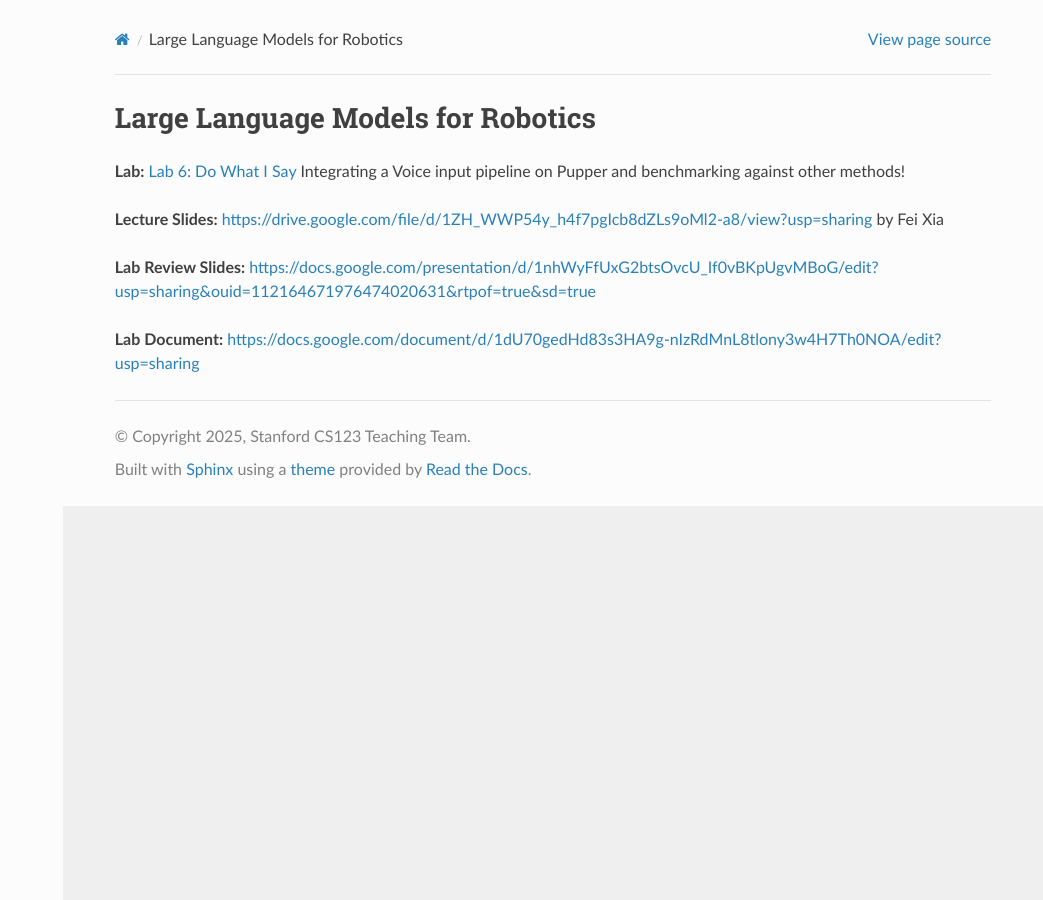
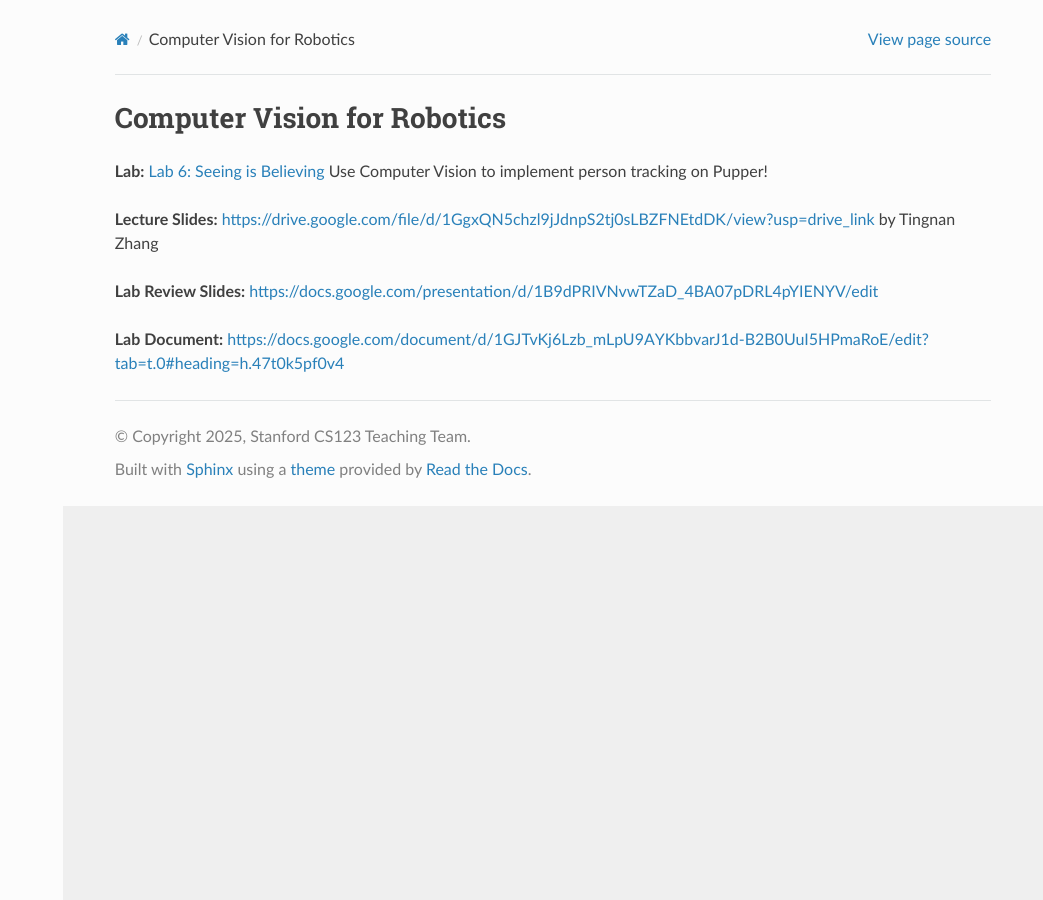
Before and after one commit to cs123-stanford/cs123-stanford, a Sphinx documentation site: the page built from docs/schedule/lectures/spring-25/lec-6.rst, in a window 1280 px wide. Shown: the whole page, without its empty margins (237-1280 px from the left). Built offline with Sphinx 7.4.7 and the Read the Docs theme 3.1.0, drawn with Linux system fonts in a browser that asks for light colours.

Commit message:
fixes lab schedule

```diff
--- a/docs/schedule/lectures/spring-25/lec-6.rst
+++ b/docs/schedule/lectures/spring-25/lec-6.rst
@@ -1,10 +1,10 @@
-Large Language Models for Robotics
+Computer Vision for Robotics
 =======================================
 
-**Lab:** :doc:`../../labs/fall-24/lab-6` Integrating a Voice input pipeline on Pupper and benchmarking against other methods!
+**Lab:** :doc:`../../labs/spring-25/lab-6` Use Computer Vision to implement person tracking on Pupper!
 
-**Lecture Slides:** https://drive.google.com/file/d/1ZH_WWP54y_h4f7pgIcb8dZLs9oMl2-a8/view?usp=sharing by Fei Xia
+**Lecture Slides:** https://drive.google.com/file/d/1GgxQN5chzl9jJdnpS2tj0sLBZFNEtdDK/view?usp=drive_link by Tingnan Zhang
 
-**Lab Review Slides:** https://docs.google.com/presentation/d/1nhWyFfUxG2btsOvcU_If0vBKpUgvMBoG/edit?usp=sharing&ouid=112164671976474020631&rtpof=true&sd=true
+**Lab Review Slides:** https://docs.google.com/presentation/d/1B9dPRIVNvwTZaD_4BA07pDRL4pYIENYV/edit
 
-**Lab Document:** https://docs.google.com/document/d/1dU70gedHd83s3HA9g-nIzRdMnL8tlony3w4H7Th0NOA/edit?usp=sharing
+**Lab Document:** https://docs.google.com/document/d/1GJTvKj6Lzb_mLpU9AYKbbvarJ1d-B2B0UuI5HPmaRoE/edit?tab=t.0#heading=h.47t0k5pf0v4
```
Also changed, not shown: docs/schedule/lectures/spring-25/lec-7.rst (+5 -5 lines).
